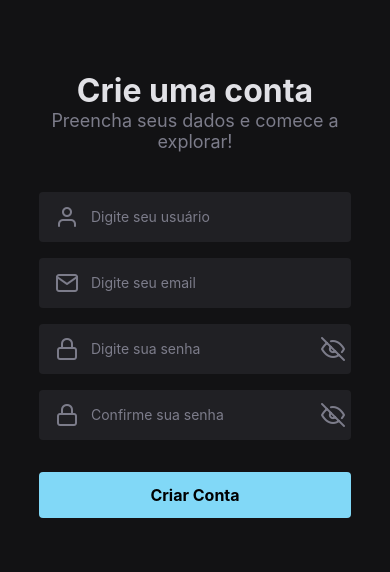
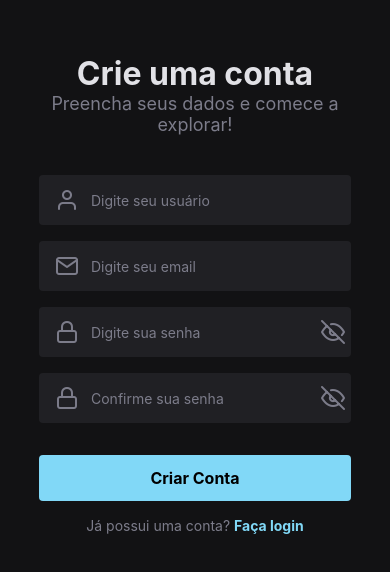
Before and after one commit to Renan-Gimenez/poc-jwt-mobile, a React Native app: screen /signup in a window 390 px wide. Shown: the part 128-700 px from the top of the page. Built offline with nearby package versions, Linux system fonts and the light colour scheme; no server answers.

Commit message:
feat: add navigation button

```diff
--- a/src/screens/Login/index.tsx
+++ b/src/screens/Login/index.tsx
@@ -14,6 +14,7 @@ import { styles } from "./styles";
 
 import { Feather } from "@expo/vector-icons";
 import { colors } from "@/styles/colors";
+import { Link } from "@react-navigation/native";
 
 export function Login() {
   const [isLoading, setIsLoading] = useState(false);
@@ -99,6 +100,13 @@ export function Login() {
             <Button.Title>Entrar</Button.Title>
           </Button>
         </View>
+
+        <Text style={styles.linkText}>
+          Não possui uma conta?{" "}
+          <Link to="/signup" style={styles.link}>
+            Registre-se
+          </Link>
+        </Text>
       </KeyboardAvoidingView>
     </TouchableWithoutFeedback>
   );
--- a/src/screens/Login/styles.ts
+++ b/src/screens/Login/styles.ts
@@ -36,4 +36,12 @@ export const styles = StyleSheet.create({
 
     textAlign: "center",
   },
+  linkText: {
+    color: colors.gray[400],
+    marginTop: 16,
+  },
+  link: {
+    color: colors.cyan[500],
+    fontWeight: "bold",
+  },
 });
--- a/src/screens/Signup/index.tsx
+++ b/src/screens/Signup/index.tsx
@@ -13,6 +13,7 @@ import { Button, Input } from "@/components";
 import { useState } from "react";
 import { colors } from "@/styles/colors";
 import { useAuth } from "@/contexts/AuthContext";
+import { Link } from "@react-navigation/native";
 
 export function Signup() {
   const [username, setUsername] = useState("");
@@ -161,6 +162,13 @@ export function Signup() {
             </Button>
           </View>
         </View>
+
+        <Text style={styles.linkText}>
+          Já possui uma conta?{" "}
+          <Link to="/login" style={styles.link}>
+            Faça login
+          </Link>
+        </Text>
       </KeyboardAvoidingView>
     </TouchableWithoutFeedback>
   );
--- a/src/screens/Signup/styles.ts
+++ b/src/screens/Signup/styles.ts
@@ -36,4 +36,12 @@ export const styles = StyleSheet.create({
 
     textAlign: "center",
   },
+  linkText: {
+    color: colors.gray[400],
+    marginTop: 16,
+  },
+  link: {
+    color: colors.cyan[500],
+    fontWeight: "bold",
+  },
 });
```
